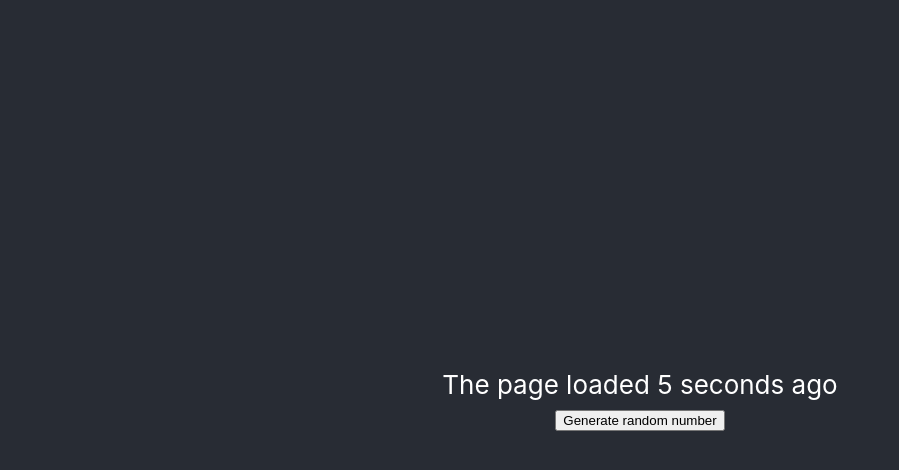
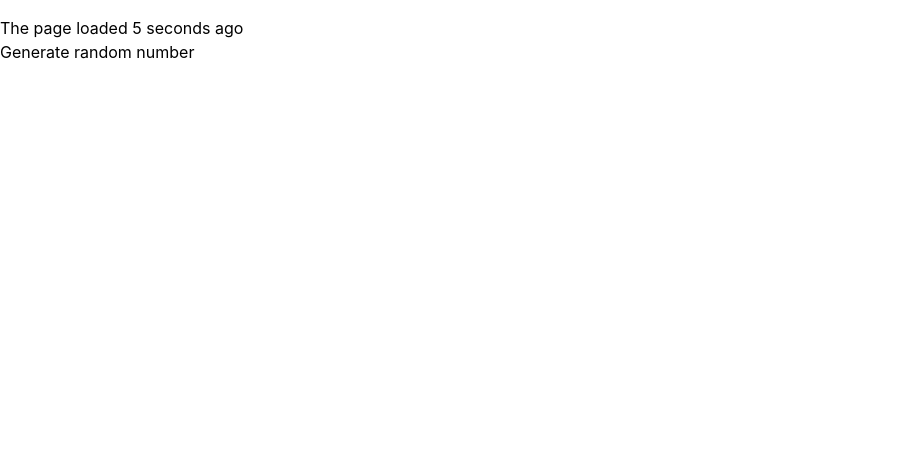
Before and after one commit to 7rajatgupta/amazing-timer, a React (Create React App) app: page / in a window 1280 px wide. Shown: the top 470 px of the page, without its empty margins (0-899 px from the left). Built offline with nearby package versions, Linux system fonts and the light colour scheme.

Commit message:
added tailwind

```diff
--- a/package.json
+++ b/package.json
@@ -39,5 +39,8 @@
       "last 1 firefox version",
       "last 1 safari version"
     ]
+  },
+  "devDependencies": {
+    "tailwindcss": "^3.4.1"
   }
 }
--- a/src/App.tsx
+++ b/src/App.tsx
@@ -5,8 +5,8 @@
 
 function App() {
   return (
-    <div className="App">
-      <header className="App-header">
+    <div className="mt-4">
+      <header>
         <MainPage />
       </header>
     </div>
--- /dev/null
+++ b/tailwind.config.js
@@ -0,0 +1,8 @@
+/** @type {import('tailwindcss').Config} */
+module.exports = {
+  content: ["./src/**/*.{js,jsx,ts,tsx}"],
+  theme: {
+    extend: {},
+  },
+  plugins: [],
+};
```
Also changed, not shown: src/index.css (+7 -3 lines), 1 other file (tests, documents, lock files or other folders).
